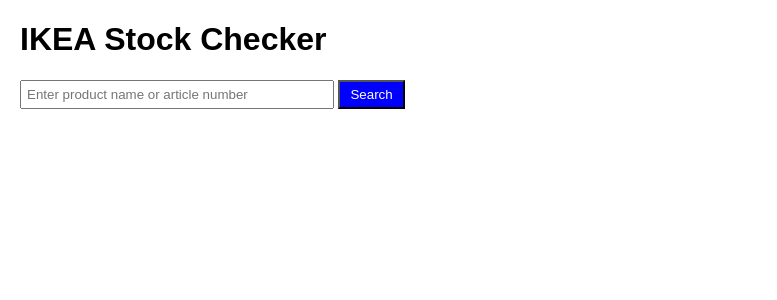
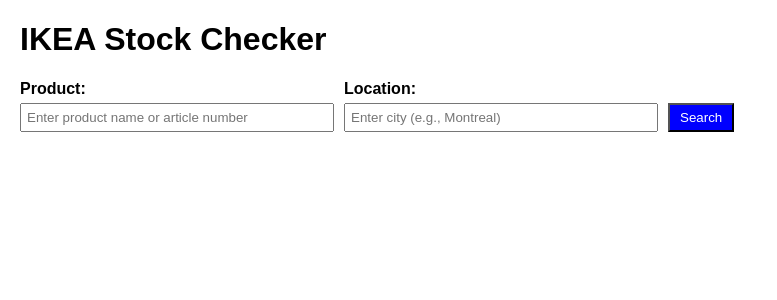
Before and after one commit to Priyesh1216/IKEA_Selenium, a Flask app: page / in a window 1280 px wide. Shown: the top 300 px of the page, without its empty margins (0-777 px from the left). Run offline with Flask 3, Linux system fonts and the light colour scheme.

Commit message:
Added location selection UI elements and code logic

```diff
--- a/app.py
+++ b/app.py
@@ -51,17 +51,18 @@ def load_saved_searches():
     if os.path.exists(SEARCHES_FILE):
         with open(SEARCHES_FILE, 'r') as file:
             return json.load(file)
-    return []  # Return empty list if file doesn't exist
+    # Return empty dict with default values
+    return {"searches": [], "location": ""}
 
 
 # Function to save searches to JSON file
-def save_searches(searches):
+def save_searches(data):
     with open(SEARCHES_FILE, 'w') as file:
-        json.dump(searches, file)
+        json.dump(data, file)
 
 
 # Main function to check IKEA product availability
-def check_product_availability(search_query):
+def check_product_availability(location, search_query):
     global search_results, is_checking
 
     is_checking = True  # Set flag to indicate search is in progress
@@ -96,69 +97,68 @@ def check_product_availability(search_query):
         if not cookies_loaded:
             print("No saved cookies found. Will create new ones after this session.")
 
-        # Select store location first
-        try:
-            print("Selecting store location...")
-            # Wait for store picker button to appear
-            WebDriverWait(browser, 10).until(
-                EC.presence_of_element_located(
-                    (By.CSS_SELECTOR, '#hnf-header-storepicker > a')))
+            # Select store location first
+            try:
+                print("Selecting store location...")
+                # Wait for store picker button to appear
+                WebDriverWait(browser, 10).until(
+                    EC.presence_of_element_located(
+                        (By.CSS_SELECTOR, '#hnf-header-storepicker > a')))
 
-            # Click on store picker button
-            select_store_button = browser.find_element(
-                By.CSS_SELECTOR, '#hnf-header-storepicker > a')
-            select_store_button.click()
+                # Click on store picker button
+                select_store_button = browser.find_element(
+                    By.CSS_SELECTOR, '#hnf-header-storepicker > a')
+                select_store_button.click()
 
-            # Wait for store search box to appear
-            WebDriverWait(browser, 10).until(
-                EC.presence_of_element_located(
-                    (By.CSS_SELECTOR, '#hnf-store-search')))
+                # Wait for store search box to appear
+                WebDriverWait(browser, 10).until(
+                    EC.presence_of_element_located(
+                        (By.CSS_SELECTOR, '#hnf-store-search')))
 
-            # Find and fill the store search box
-            location_search_box = browser.find_element(
-                By.CSS_SELECTOR, '#hnf-store-search')
+                # Find and fill the store search box
+                location_search_box = browser.find_element(
+                    By.CSS_SELECTOR, '#hnf-store-search')
 
-            location = "Montreal"
+                print(f"Entering location: {location}")
+                location_search_box.clear()
+                location_search_box.send_keys(
+                    location)  # Simulate the user typing
+                # Simulate the user pressing enter
+                location_search_box.send_keys(Keys.RETURN)
 
-            print(f"Entering location: {location}")
-            location_search_box.clear()
-            location_search_box.send_keys(location)  # Simulate the user typing
-            # Simulate the user pressing enter
-            location_search_box.send_keys(Keys.RETURN)
+                # Wait until at least one store button appears
+                WebDriverWait(browser, 10).until(
+                    EC.presence_of_element_located(
+                        (By.XPATH, "//div[starts-with(@id, 'choice-')]/button"))
+                )
 
-            # Wait until at least one store button appears
-            WebDriverWait(browser, 10).until(
-                EC.presence_of_element_located(
-                    (By.XPATH, "//div[starts-with(@id, 'choice-')]/button"))
-            )
+                # Wait until it's clickable
+                store_buttons = WebDriverWait(browser, 10).until(
+                    EC.presence_of_all_elements_located(
+                        (By.XPATH, "//div[starts-with(@id, 'choice-')]/button"))
+                )
 
-            # Wait until it's clickable
-            store_buttons = WebDriverWait(browser, 10).until(
-                EC.presence_of_all_elements_located(
-                    (By.XPATH, "//div[starts-with(@id, 'choice-')]/button"))
-            )
+                # Try clicking the first store button
+                try:
+                    first_store = store_buttons[0]
+                    WebDriverWait(browser, 10).until(EC.element_to_be_clickable(
+                        (By.XPATH, "//div[starts-with(@id, 'choice-')]/button")))
+                    browser.execute_script(
+                        "arguments[0].scrollIntoView();", first_store)
+                    time.sleep(1)  # Short wait for scroll
+                    first_store.click()
+                    print("Store selected successfully.")
+                except Exception as e:
+                    print(f"Failed to click store button: {e}")
 
-            # Try clicking the first store button
-            try:
-                first_store = store_buttons[0]
-                WebDriverWait(browser, 10).until(EC.element_to_be_clickable(
-                    (By.XPATH, "//div[starts-with(@id, 'choice-')]/button")))
-                browser.execute_script(
-                    "arguments[0].scrollIntoView();", first_store)
-                time.sleep(1)  # Short wait for scroll
-                first_store.click()
-                print("Store selected successfully.")
+                # Wait for the page to update with the selected store
+                WebDriverWait(browser, 10).until(
+                    EC.presence_of_element_located(
+                        (By.CSS_SELECTOR, '#ikea-search-input')))
+
             except Exception as e:
-                print(f"Failed to click store button: {e}")
-
-            # Wait for the page to update with the selected store
-            WebDriverWait(browser, 10).until(
-                EC.presence_of_element_located(
-                    (By.CSS_SELECTOR, '#ikea-search-input')))
-
-        except Exception as e:
-            print(f"Error selecting store: {e}")
-            # Continue with the search even if store selection fails
+                print(f"Error selecting store: {e}")
+                return None
 
         # Wait for search box to appear and enter search query
         WebDriverWait(browser, 10).until(EC.presence_of_element_located(
@@ -301,15 +301,17 @@ def check_product_availability(search_query):
 @app.route('/')
 def index():
     # Get all saved searches
-    saved_searches = load_saved_searches()
+    saved_data = load_saved_searches()
 
     # Show the index.html page
     # Send information:
     # 1. searches: the list of saved searches
-    # 2. results: any results we have from checking products
-    # 3. is_checking: If currently checking a product
+    # 2. location: the saved location
+    # 3. results: any results we have from checking products
+    # 4. is_checking: If currently checking a product
     return render_template('index.html',
-                           searches=saved_searches,
+                           searches=saved_data["searches"],
+                           location=saved_data["location"],
                            results=search_results,
                            is_checking=is_checking)
 
@@ -328,22 +330,28 @@ def check_status():
 def search():
     # .strip() -- remove any spaces at the beginning or end
     query = request.form.get('query', '').strip()
+    location = request.form.get('location', '').strip()
 
     # If they didn't type anything, show an error message
     if not query:
         # redirect - back to main page
         return redirect(url_for('index'))
 
-    saved_searches = load_saved_searches()
+    saved_data = load_saved_searches()
 
     # If item is not in the list, add it
-    if query not in saved_searches:
-        saved_searches.append(query)  # Add to the list
-        save_searches(saved_searches)  # Save the updated list
+    if query not in saved_data["searches"]:
+        saved_data["searches"].append(query)  # Add to the list
+
+    # Update the saved location
+    saved_data["location"] = location
+
+    save_searches(saved_data)
 
     # Start checking IKEA's website in the background
     # "thread" - separate mini-program that runs alongside the main program so website does not freeze
-    threading.Thread(target=check_product_availability, args=(query,)).start()
+    threading.Thread(target=check_product_availability,
+                     args=(location, query,)).start()
 
     # Show a message to let the user know we're checking
     flash(f"Checking availability for: {query}")
@@ -355,12 +363,12 @@ def search():
 # <query> in URL is a placeholder (for actual search text)
 @app.route('/delete/<query>')
 def delete_search(query):
-    saved_searches = load_saved_searches()
+    saved_data = load_saved_searches()
 
     # If the search is in our list, remove it
-    if query in saved_searches:
-        saved_searches.remove(query)
-        save_searches(saved_searches)
+    if query in saved_data["searches"]:
+        saved_data["searches"].remove(query)
+        save_searches(saved_data)
 
         # Remove any results we have for the item
         if query in search_results:
@@ -373,7 +381,8 @@ def delete_search(query):
 # CHECK ALL
 @app.route('/check_all')
 def check_all():
-    saved_searches = load_saved_searches()
+    saved_data = load_saved_searches()
+    location = saved_data["location"]
 
     # If already checking, don't start another check
     if is_checking:
@@ -381,8 +390,8 @@ def check_all():
 
     # Check each saved search one by one
     def check_all_products():
-        for query in saved_searches:
-            check_product_availability(query)
+        for query in saved_data["searches"]:
+            check_product_availability(location, query)
 
     # Start checking all products in the background using a thread
     threading.Thread(target=check_all_products).start()
--- a/static/style.css
+++ b/static/style.css
@@ -6,8 +6,27 @@ body {
     margin: 20px;
 }
 
-.search-form {
-    margin-bottom: 20px;
+.form-row {
+    display: flex;
+    flex-wrap: wrap;
+    align-items: flex-end;
+    gap: 10px;
+    margin-bottom: 10px;
+}
+
+.form-group {
+    display: flex;
+    flex-direction: column;
+}
+
+.form-group label {
+    margin-bottom: 5px;
+    font-weight: bold;
+}
+
+.search-form input {
+    padding: 8px;
+    width: 250px;
 }
 
 .search-form input {
--- a/templates/index.html
+++ b/templates/index.html
@@ -14,8 +14,20 @@
     <!-- Search Form -->
     <div class="search-form">
         <form action="{{ url_for('search') }}" method="post">
-            <input type="text" name="query" placeholder="Enter product name or article number" required>
-            <button type="submit">Search</button>
+            <div class="form-row">
+
+                <div class="form-group">
+                    <label for="query">Product:</label>
+                    <input type="text" id="query" name="query" placeholder="Enter product name or article number" required>
+                </div>
+
+                <div class="form-group">
+                    <label for="location">Location:</label>
+                    <input type="text" id="location" name="location" placeholder="Enter city (e.g., Montreal)" value="{{ location }}">
+                </div>
+
+                <button type="submit">Search</button>
+            </div>
         </form>
     </div>
 
@@ -23,6 +35,7 @@
     {% if searches %}
         <div class="saved-searches">
             <h2>Saved Searches</h2>
+            <p>Current location: <strong>{{ location or "Not set" }}</strong></p>
             <a href="{{ url_for('check_all') }}" class="check-all-btn">Check All</a>
             <ul>
                 {% for query in searches %}
@@ -30,6 +43,7 @@
                         {{ query }}
                         <form action="{{ url_for('search') }}" method="post" style="display: inline;">
                             <input type="hidden" name="query" value="{{ query }}">
+                            <input type="hidden" name="location" value="{{ location }}">
                             <button type="submit" class="check-btn">Check</button>
                         </form>
                         <a href="{{ url_for('delete_search', query=query) }}" class="delete-btn">Delete</a>
@@ -38,6 +52,7 @@
             </ul>
         </div>
     {% endif %}
+
 
     <!-- Results -->
     {% if results %}
```
